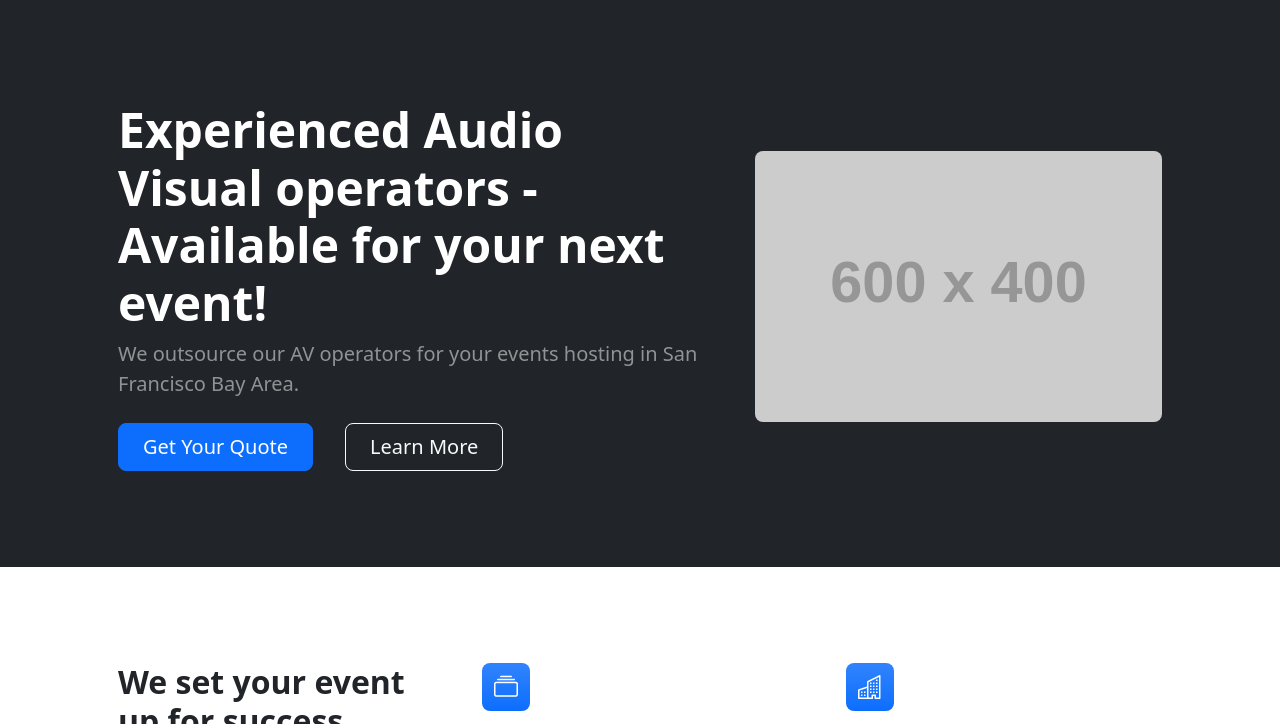
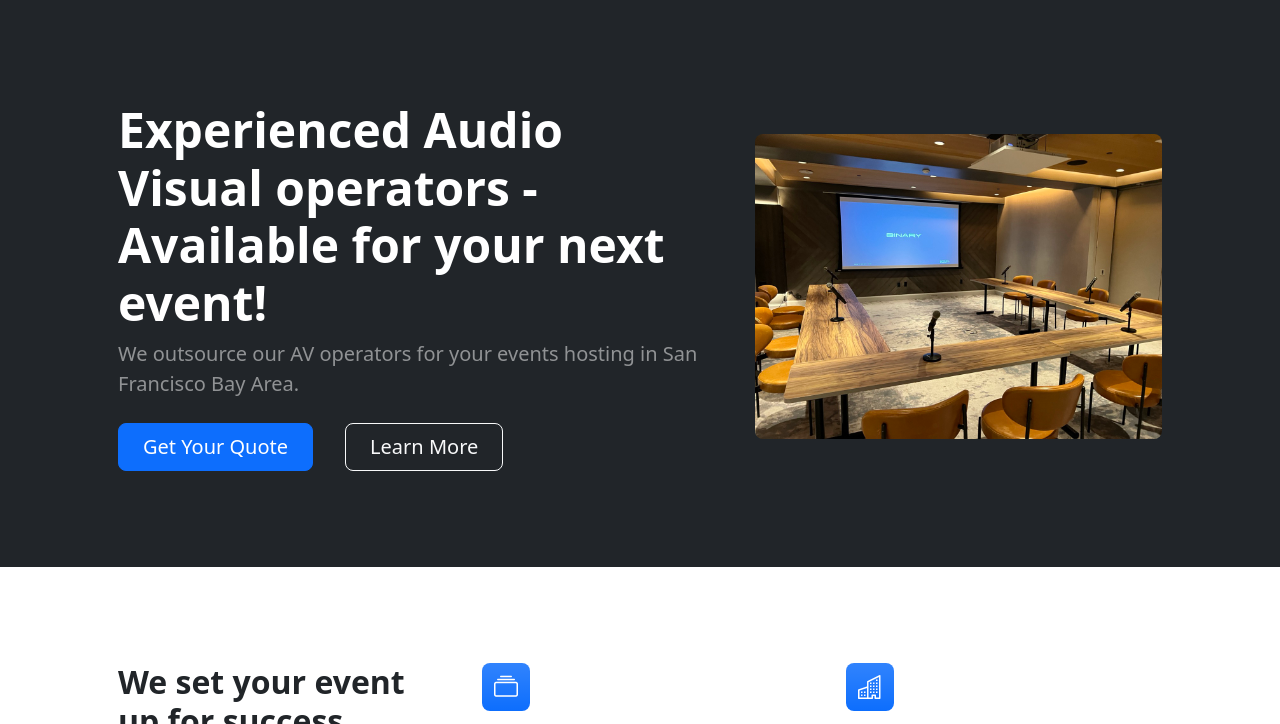
Before and after one commit to fazkay/fazkay, a plain HTML site: page index.html in a window 1280 px wide. Shown: the part 51-775 px from the top of the page. Drawn offline with nearby package versions, Linux system fonts and the light colour scheme; placeholder pictures from the web are drawn by us.

Commit message:
Image Added

```diff
--- a/index.html
+++ b/index.html
@@ -151,9 +151,10 @@
               </div>
             </div>
             <div class="col-xl-5 col-xxl-6 d-none d-xl-block text-center">
+                <!-- https://dummyimage.com/600x400/343a40/6c757d -->
               <img
                 class="img-fluid rounded-3 my-5"
-                src="https://dummyimage.com/600x400/343a40/6c757d"
+                src="/assets/img9985.jpeg"
                 alt="..."
               />
             </div>
```
